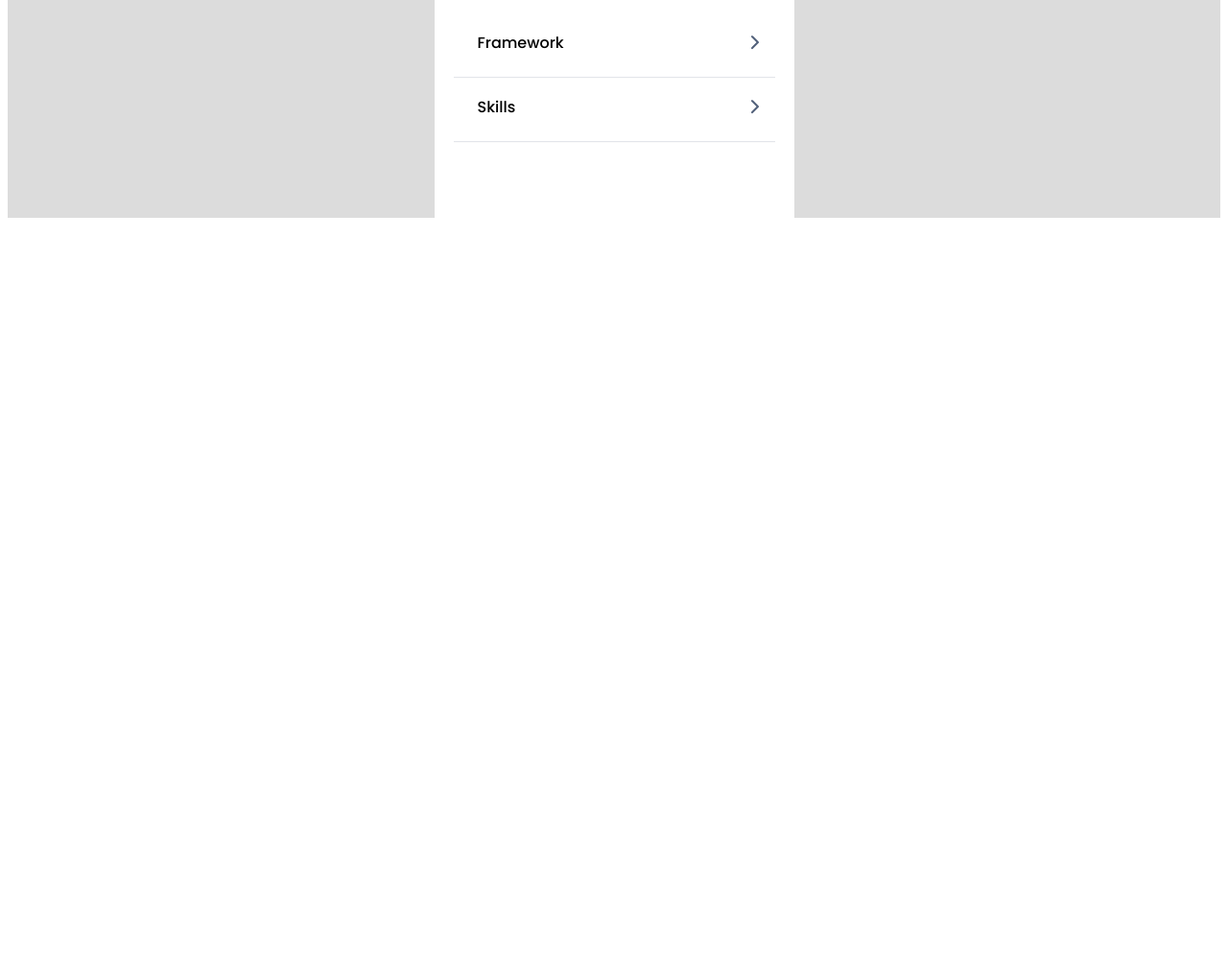
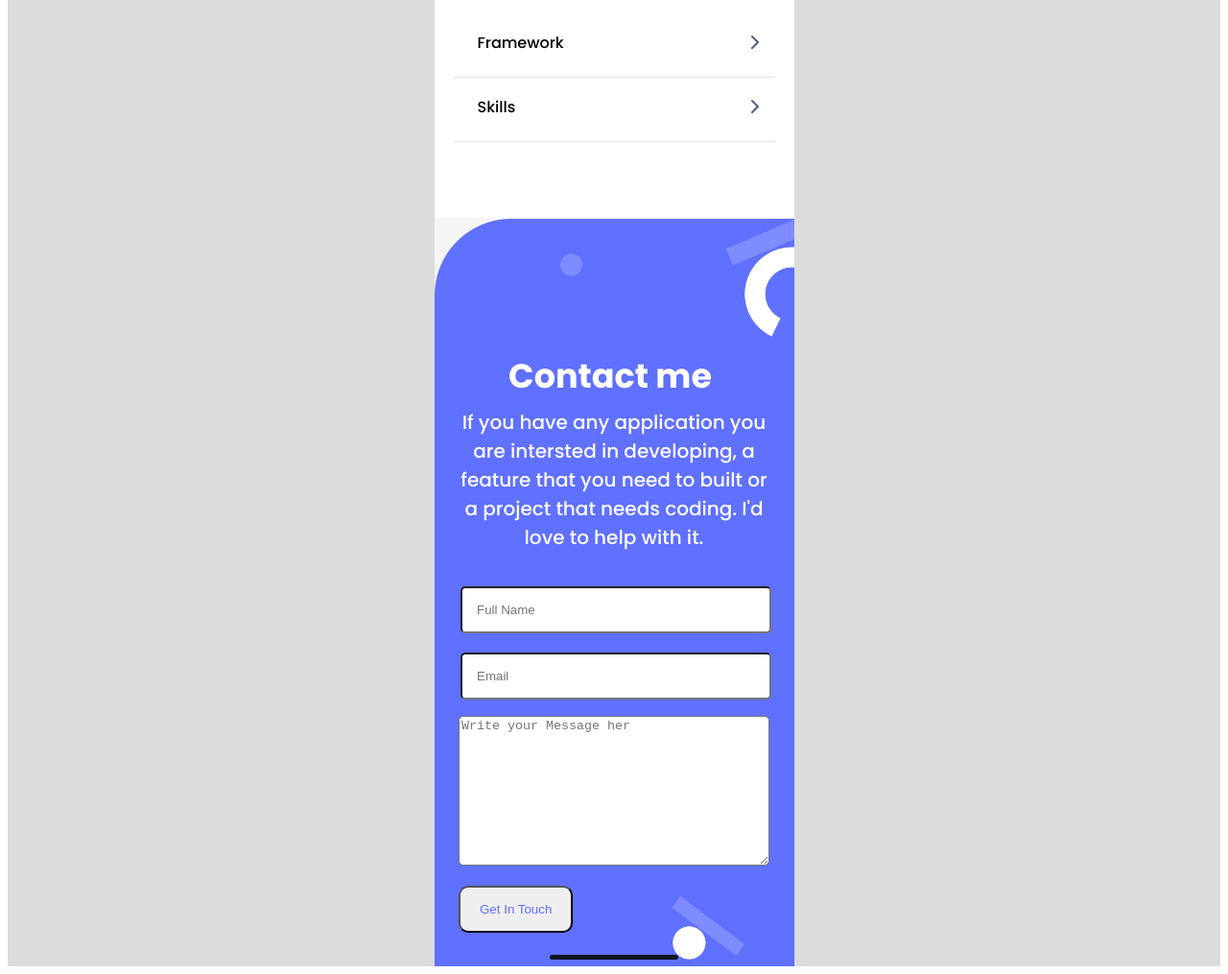
Before and after one commit to Hamdullah-Andar/MyPortfolio, a website: page index.html in a window 1280 px wide. Shown: the part 4713-5728 px from the top of the page at 96% size. Before the commit the page ends 4948 px from the top, so only its background shows below. Drawn offline with Linux system fonts and the light colour scheme.

Commit message:
Add Contact form

```diff
--- a/index.html
+++ b/index.html
@@ -253,7 +253,28 @@
                     </div>
             </section>
 
-        <footer></footer>
+            <!-- Form Section  -->
+
+            <section class="contact-section">
+                <h2 class="contact">Contact me</h2>
+
+                <p class="contact-paragraph">If you have any application you are intersted in
+                    developing, a feature that you need to built or a project
+                    that needs coding. I'd love to help with it.</p>
+
+                <form action="https://formspree.io/f/xrgdkowz" method="post">
+                    <ul>
+                        <li><input type="text" name="name" placeholder="Full Name" maxlength="30" required></li>
+                        <li><input type="email" name="email" placeholder="Email" required></li>
+                        <li><textarea type="text" name="message" id="" cols="30" rows="10" placeholder="Write your Message her" maxlength="500" required></textarea></li>
+                        <li><button type="submit" class="contact-button">Get In Touch</button></li>
+                    </ul>
+                </form>
+
+                <img src="images/Shape.png" alt="">
+            </section>
+
+            <footer></footer>
         </div>
     </body>
     </html>
--- a/styles.css
+++ b/styles.css
@@ -7,7 +7,7 @@ body {
 
 .container {
   display: flex;
-  background-color: gainsboro;
+  background-color: #dcdcdc;
   flex-direction: column;
   align-items: center;
 }
@@ -341,3 +341,62 @@ li {
   padding: 10px 0 0 0;
   width: 300px;
 }
+
+.contact-section {
+  display: flex;
+  flex-direction: column;
+  justify-content: center;
+  align-items: center;
+  background-color: whitesmoke;
+  background-image: url('images/contact form shapes-mobile@2x.png'), url('images/Contact-me.png');
+  background-size: contain;
+  background-position: right;
+  height: 750px;
+  width: 375px;
+  padding: 30px 0 0 0;
+  background-repeat: no-repeat;
+}
+
+.contact {
+  height: 50px;
+  width: 220px;
+  font-size: 35px;
+  font-weight: 80px;
+  padding-top: 100px;
+  color: white;
+  margin: 0;
+}
+
+.contact-paragraph {
+  padding: 10px 27px;
+  margin: 0;
+  font-size: 20px;
+  color: white;
+  text-align: center;
+}
+
+input {
+  width: 290px;
+  border-radius: 5px;
+  padding: 15px;
+  margin: 10px 5px 10px 9px;
+}
+
+textarea {
+  width: 318px;
+  height: 150px;
+  border-radius: 5px;
+  margin: 7px;
+}
+
+.contact-button {
+  padding: 15px 20px;
+  margin: 7px;
+  border-radius: 10px;
+  color: #6070ff;
+}
+
+.contact-button:hover {
+  background-color: #6070ff;
+  color: white;
+}
```
Also changed, not shown: images/Contact-me.png (added), images/Shape.png (added), images/contact form shapes-mobile@2x.png (added), images/contact-form-shapes-mobile.png (added).
